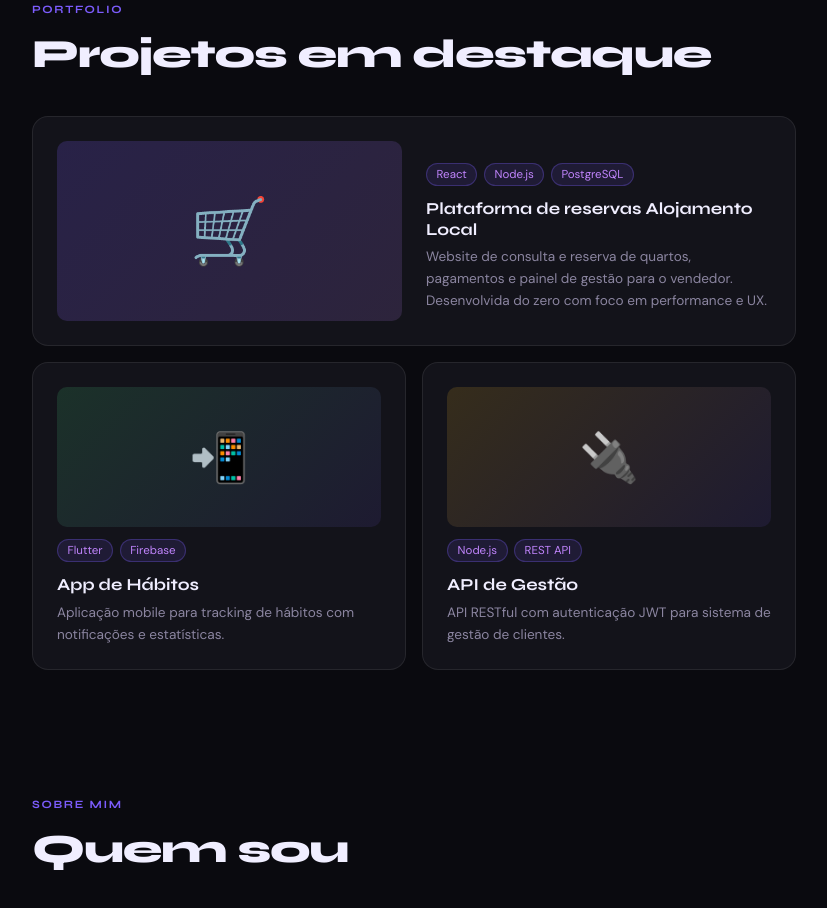
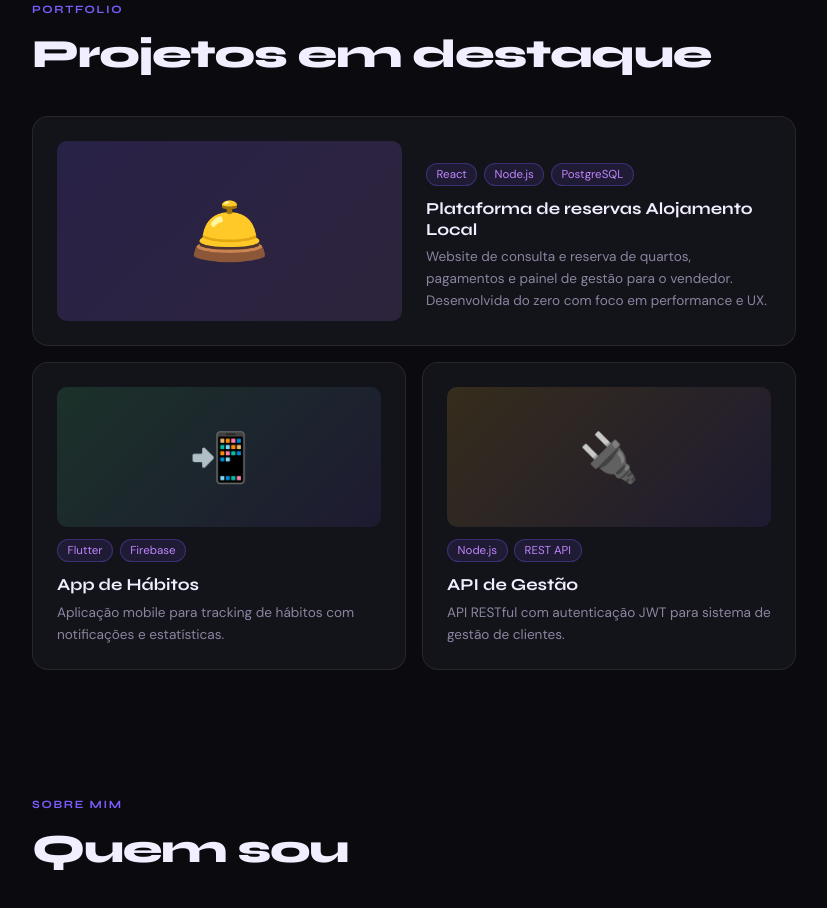
Before and after one commit to rfcbraz/meu-portfolio, a website: page index.html in a window 1280 px wide. Shown: the part 1278-2186 px from the top of the page, without its empty margins (226-1053 px from the left). Drawn offline with Linux system fonts and the light colour scheme.

Commit message:
adicionada campainha ao prjeto alojamento

```diff
--- a/index.html
+++ b/index.html
@@ -599,7 +599,7 @@
   <h2 data-i18n="projectsTitle">Projetos em destaque</h2>
   <div class="projects-grid">
     <div class="project-card featured">
-      <div class="project-visual web" style="height:180px; font-size:4rem;">🛒</div>
+      <div class="project-visual web" style="height:180px; font-size:4rem;">🛎️</div>
       <div>
         <div class="project-tags">
           <span class="tag">React</span>
```
